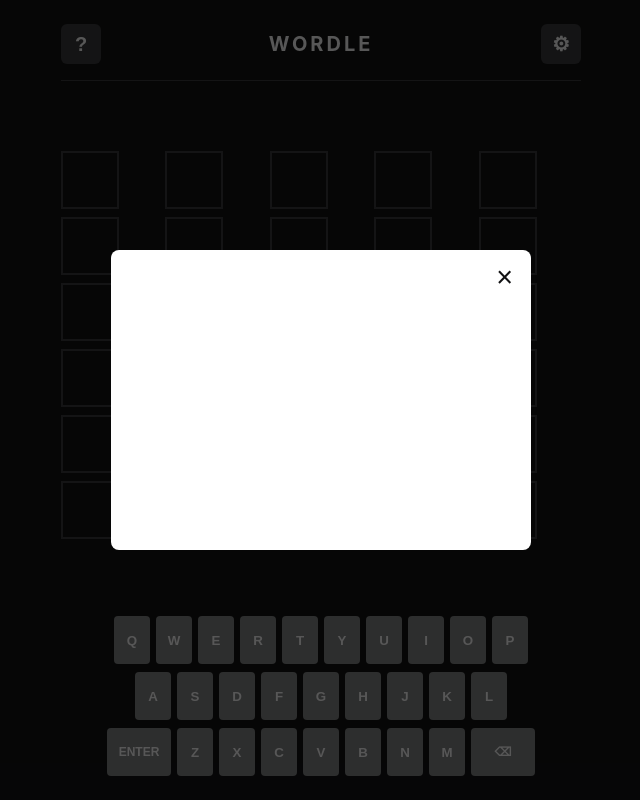
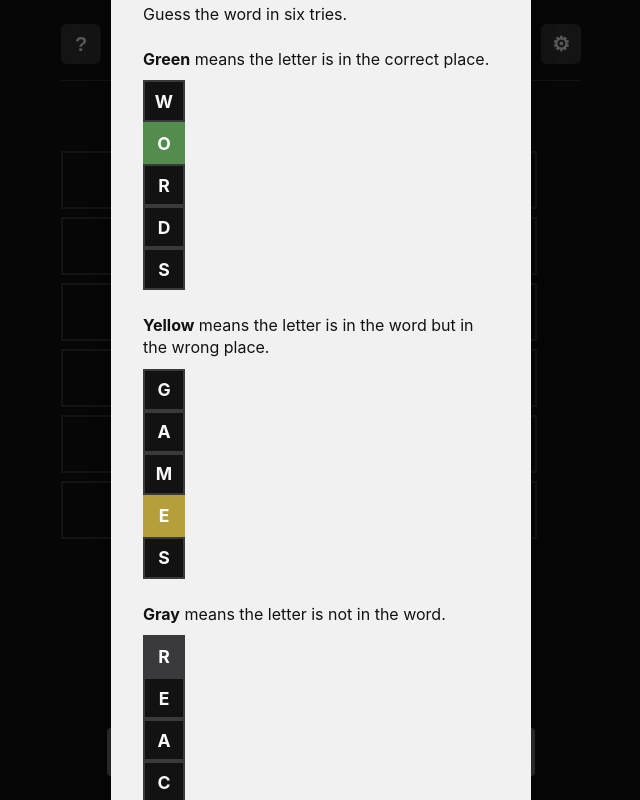
Before and after one commit to Amit021102/WordleApp, a React (Vite) app in the folder frontend/: page / in a window 1280 px wide. Both pictures are taken after a click on the button "Help". Shown: the whole page, without its empty margins (319-959 px from the left). Built offline with nearby package versions, Linux system fonts and the light colour scheme; no server answers.

Commit message:
Feat - help popup;

```diff
--- a/frontend/src/App.css
+++ b/frontend/src/App.css
@@ -209,27 +209,125 @@
 
 .modal-content {
   position: relative;
-
   width: min(90vw, 420px);
   min-height: 300px;
   padding: 32px;
 
-  border-radius: 8px;
-  background-color: white;
+  border-radius: 12px;
+  background-color: #f1f1f1;
   color: #121213;
+
+  box-shadow: 0 10px 35px rgba(0, 0, 0, 0.35);
 }
 
 .modal-close-button {
   position: absolute;
-  top: 10px;
-  right: 12px;
+  top: 12px;
+  right: 14px;
+
+  width: 32px;
+  height: 32px;
+
+  display: flex;
+  align-items: center;
+  justify-content: center;
 
   border: none;
+  border-radius: 50%;
   background: transparent;
-  color: #121213;
+  color: #333;
 
-  font-size: 1.8rem;
+  font-size: 1.6rem;
   cursor: pointer;
+}
+
+.modal-close-button:hover {
+  background-color: #dddddd;
+}
+
+.game-result-modal {
+  min-height: 235px;
+
+  display: flex;
+  flex-direction: column;
+  align-items: center;
+  justify-content: center;
+
+  text-align: center;
+}
+
+.game-result-title {
+  margin: 0 0 20px;
+  font-size: 2rem;
+  line-height: 1.1;
+}
+
+.game-result-message {
+  margin-bottom: 28px;
+}
+
+.game-result-message p {
+  margin: 6px 0;
+  font-size: 1rem;
+  line-height: 1.5;
+}
+
+.admire-puzzle-button {
+  min-width: 160px;
+  padding: 12px 22px;
+
+  border: none;
+  border-radius: 8px;
+
+  background-color: #538d4e;
+  color: white;
+
+  font-size: 1rem;
+  font-weight: 700;
+  cursor: pointer;
+
+  transition:
+    background-color 0.2s ease,
+    transform 0.1s ease;
+}
+
+.admire-puzzle-button:hover {
+  background-color: #477a43;
+}
+
+.admire-puzzle-button:active {
+  transform: scale(0.97);
+}
+
+.help-modal {
+  text-align: left;
+}
+
+.help-modal h2 {
+  margin-top: 0;
+  text-align: center;
+}
+
+.help-rule {
+  margin-top: 24px;
+}
+
+.help-rule p {
+  margin-bottom: 10px;
+  line-height: 1.4;
+}
+
+.help-example-word {
+  display: flex;
+  gap: 5px;
+  align-items: center;
+}
+
+.example-tile {
+  width: 42px;
+  height: 42px;
+  font-size: 1.1rem;
+  flex-shrink: 0;
 }
 
 .toast {
--- a/frontend/src/App.jsx
+++ b/frontend/src/App.jsx
@@ -32,6 +32,7 @@
 const App = () => {
   const [board, setBoard] = useState(createEmptyBoard);
   const [activeRowIndex, setActiveRowIndex] = useState(0);
+  const [finalGuessCount, setFinalGuessCount] = useState(0);
   const [gameId, setGameId] = useState(null);
   const [gameOver, setGameOver] = useState(false);
   const [keyStatuses, setKeyStatuses] = useState({});
@@ -107,6 +108,7 @@
       const game_status = response.game_status;
       if (game_status !== "in_progress") {
         setGameOver(true);
+        setFinalGuessCount(activeRowIndex + 1);
         setActiveModal(game_status);
       }
     } else {
@@ -243,6 +245,7 @@
       {(activeModal === "won" || activeModal === "lost") && (
         <GameResultModal
           result={activeModal}
+          guessCount={finalGuessCount}
           onClose={() => setActiveModal(null)}
         />
       )}
--- a/frontend/src/components/Tile.jsx
+++ b/frontend/src/components/Tile.jsx
@@ -1,8 +1,8 @@
-const Tile = ({ value, status }) => {
-  const className = status ? `tile tile-${status}` : "tile";
+const Tile = ({ value, status, className = "" }) => {
+  const statusClass = status ? `tile-${status}` : "";
   return (
     <div
-      className={className}
+      className={`tile ${statusClass} ${className}`.trim()}
       role="gridcell"
       aria-label={value ? `tile ${value}` : "empty tile"}
     >
--- a/frontend/src/components/popups/GameResultModal.jsx
+++ b/frontend/src/components/popups/GameResultModal.jsx
@@ -1,19 +1,49 @@
 import Modal from "./Modal";
 
-const GameResultModal = ({ result, onClose }) => {
+const getWinTagline = (guessCount) => {
+  switch (guessCount) {
+    case 1:
+      return "Incredible! First try!";
+    case 2:
+      return "Amazing! You made that look easy.";
+    case 3:
+      return "Great job! Very impressive.";
+    case 4:
+      return "Nicely done! You found the word.";
+    case 5:
+      return "Good save! You got there.";
+    case 6:
+      return "That was close! You made it.";
+    default:
+      return "You found the word!";
+  }
+};
+
+const GameResultModal = ({ result, guessCount, onClose }) => {
   const didWin = result === "won";
+  const tagline = didWin
+    ? getWinTagline(guessCount)
+    : "Better luck on the next puzzle.";
 
   return (
     <Modal onClose={onClose}>
       <div className="game-result-modal">
-        <h2>{didWin ? "You won!" : "Game over"}</h2>
+        <h2 className="game-result-title">
+          {didWin ? "You won!" : "Game over"}
+        </h2>
 
-        <p>
-          {didWin ? "Great job! You found the word." : "Better luck next time."}
-        </p>
+        <div className="game-result-message">
+          <p>{tagline}</p>
 
-        <button type="button" onClick={onClose}>
-          Close
+          {didWin && <p>You solved it in {guessCount} guesses.</p>}
+        </div>
+
+        <button
+          type="button"
+          className="admire-puzzle-button"
+          onClick={onClose}
+        >
+          Admire puzzle
         </button>
       </div>
     </Modal>
--- a/frontend/src/components/popups/HelpModal.jsx
+++ b/frontend/src/components/popups/HelpModal.jsx
@@ -1,9 +1,55 @@
 import Modal from "./Modal";
+import Tile from "../Tile";
 
 const HelpModal = ({ onClose }) => {
   return (
     <Modal onClose={onClose}>
-      <div className="help-modal-content" />
+      <div className="help-modal">
+        <h2>How to play</h2>
+
+        <p>Guess the word in six tries.</p>
+
+        <section className="help-rule">
+          <p>
+            <strong>Green</strong> means the letter is in the correct place.
+          </p>
+          <div className="help-example-word-green">
+            <Tile value="W" className="example-tile" />
+            <Tile value="O" status="green" className="example-tile" />
+            <Tile value="R" className="example-tile" />
+            <Tile value="D" className="example-tile" />
+            <Tile value="S" className="example-tile" />
+          </div>
+        </section>
+
+        <section className="help-rule">
+          <p>
+            <strong>Yellow</strong> means the letter is in the word but in the
+            wrong place.
+          </p>
+          <div className="help-example-word-yellow">
+            <Tile value="G" className="example-tile" />
+            <Tile value="A" className="example-tile" />
+            <Tile value="M" className="example-tile" />
+            <Tile value="E" status="yellow" className="example-tile" />
+            <Tile value="S" className="example-tile" />
+          </div>
+        </section>
+
+        <section className="help-rule">
+          <p>
+            <strong>Gray</strong> means the letter is not in the word.
+          </p>
+
+          <div className="help-example-word-gray">
+            <Tile value="R" status="gray" className="example-tile" />
+            <Tile value="E" className="example-tile" />
+            <Tile value="A" className="example-tile" />
+            <Tile value="C" className="example-tile" />
+            <Tile value="T" className="example-tile" />
+          </div>
+        </section>
+      </div>
     </Modal>
   );
 };
```
